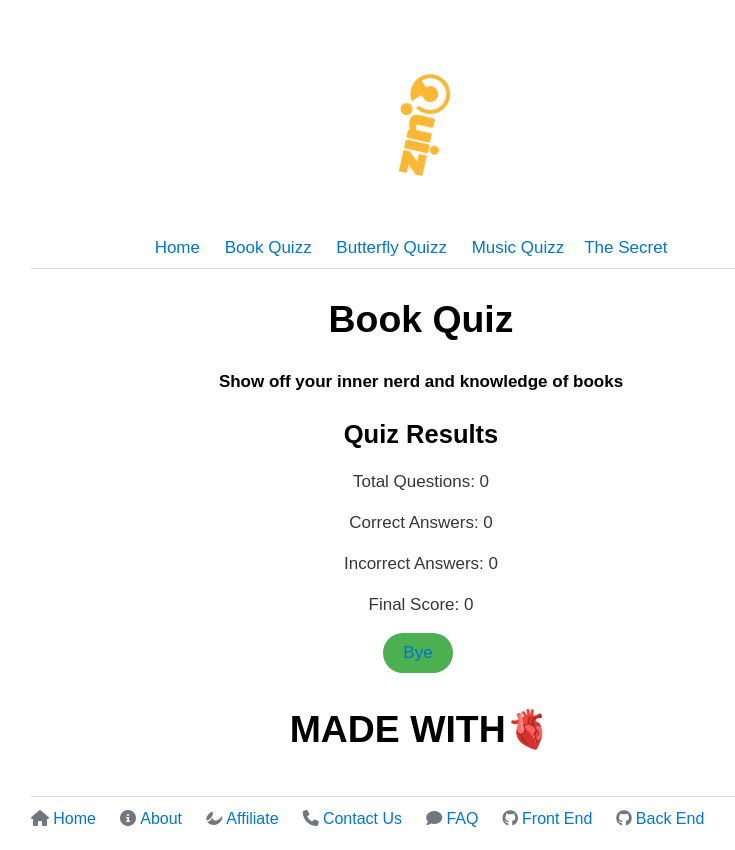
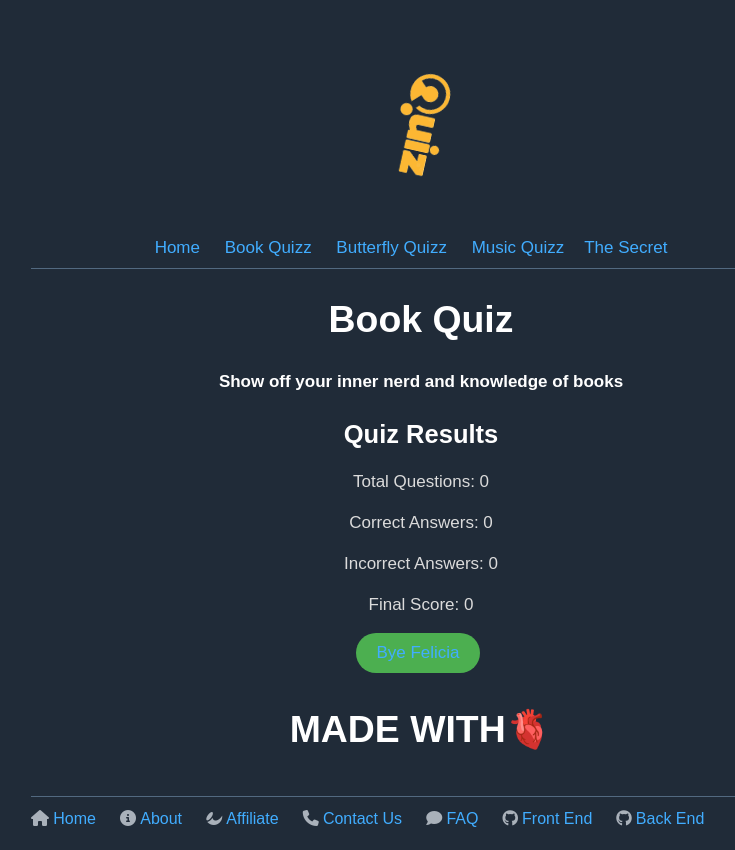
Before and after one commit to Jeffrey-Fazal/quiz-client-app, a React (Create React App) app: page /bookq in a window 1280 px wide. Shown: the whole page, without its empty margins (219-954 px from the left). Built offline with nearby package versions, Linux system fonts and the light colour scheme; no server answers.

Commit message:
changed to dark mode

```diff
--- a/public/index.html
+++ b/public/index.html
@@ -15,7 +15,7 @@
       user's mobile device or desktop. See https://developers.google.com/web/fundamentals/web-app-manifest/
     -->
     <link rel="manifest" href="%PUBLIC_URL%/manifest.json" />
-    <link rel="stylesheet" href="https://cdn.jsdelivr.net/npm/water.css@2/out/water.css">
+    <link rel="stylesheet" href="https://cdn.jsdelivr.net/npm/water.css@2/out/dark.css">
     <script src="https://kit.fontawesome.com/0aa00f4870.js" crossorigin="anonymous"></script>
     <!--
       Notice the use of %PUBLIC_URL% in the tags above.
@@ -57,10 +57,10 @@
         <i class="fa-solid fa-comment"></i>
         <a class="nav-link" href="/faqs">FAQ</a>
 
-      <i class="fa-brands fa-github">
+        <i class="fa-brands fa-github">
         <a class="nav-link" href="https://github.com/Jeffrey-Fazal/quiz-client-app">Front End</a>
         <i class="fa-brands fa-github"></i>
-      <a class="nav-link" href="https://github.com/Jeffrey-Fazal/quizz-server-app">Back End</a>
+        <a class="nav-link" href="https://github.com/Jeffrey-Fazal/quizz-server-app">Back End</a>
       </i>
     </footer>
   </body>
--- a/src/common/Water.css
+++ b/src/common/Water.css
@@ -64,9 +64,13 @@ body {
     padding-top: 5px;
     font-size: 3em;
   }
+
 /* everything above this is from a 3 min tutorial ^^ */
 
-/*  fix the shit below */
+th {
+
+}
+
 .slideshow {
   display: flex;
   justify-content: center;
@@ -105,7 +109,6 @@ body {
 .home .slideshow {
   margin-bottom: 30px;
 }
-/* works but change so that button is not in the middle slideshow photo */
 
 .logo img {
   width: 200px;
@@ -127,8 +130,8 @@ div {
 }
 
 table.center {
-  border: 1px solid black;
-  background-color: #F7B837;
+  border: 5px solid #FABC44;
+  /* background-color: #000000;/ */
 }
 
 .nav-link {
--- a/src/components/quiz_master.jsx
+++ b/src/components/quiz_master.jsx
@@ -41,7 +41,7 @@ const QuizzMaster = (props) => {
             <p>Incorrect Answers: {incorrectAnswers}</p>
             <p>Final Score: {score}</p>
             <button>
-              <a href="/">Bye</a>
+              <a href="/">Bye Felicia</a>
             </button>
 
           </div>
--- a/src/pages/musicq.jsx
+++ b/src/pages/musicq.jsx
@@ -9,6 +9,7 @@ const MusicQuiz = () => {
             <h1>Music Quiz</h1>
             <p>Did you know that 87.64% of the world listen to music? <br />
             Show us what you got!</p>
+            {/* <hr /> */}
             <QuizzMaster endpoint="music" />
             <NavBarFooter />
         </div>
```
